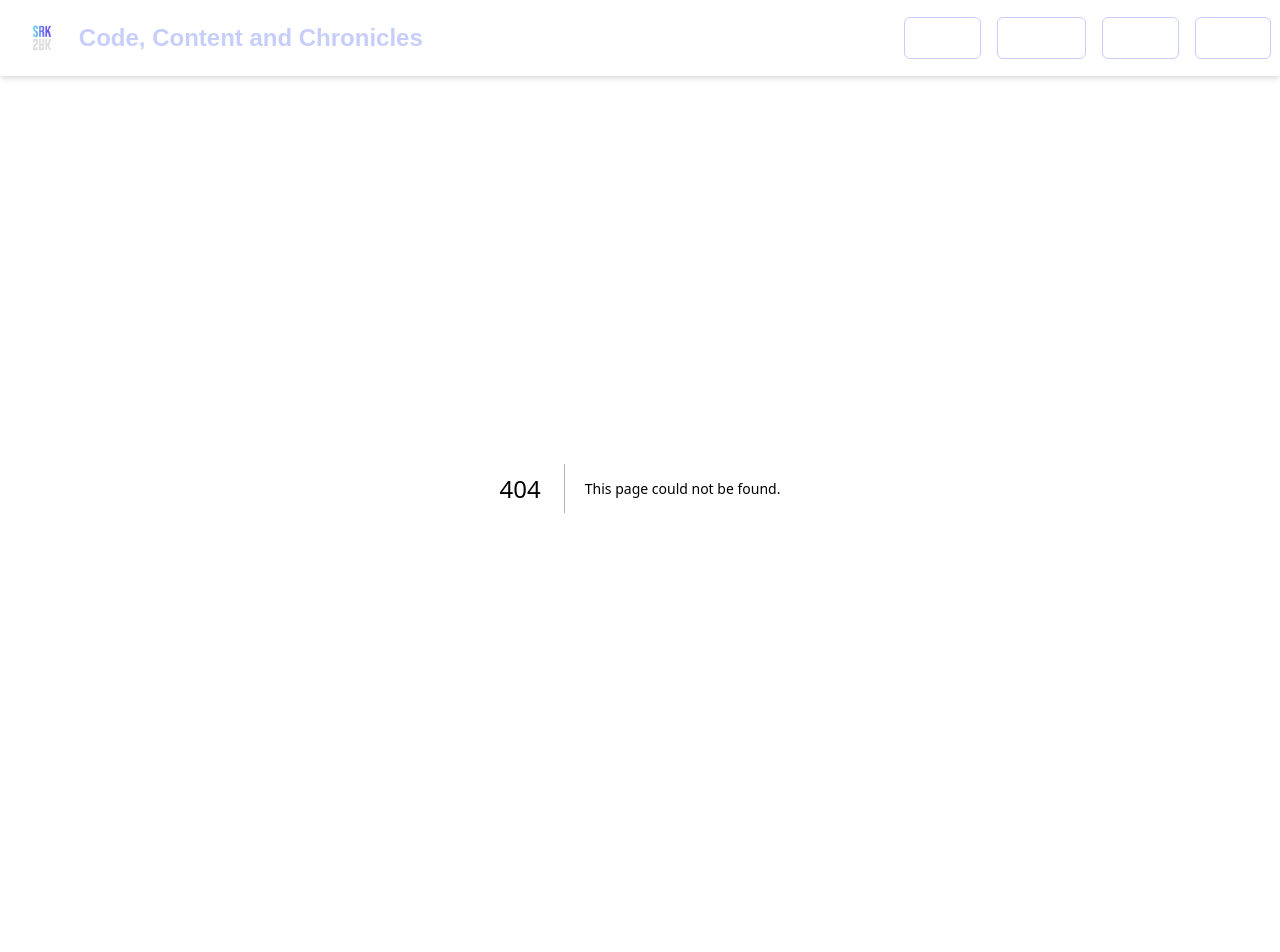
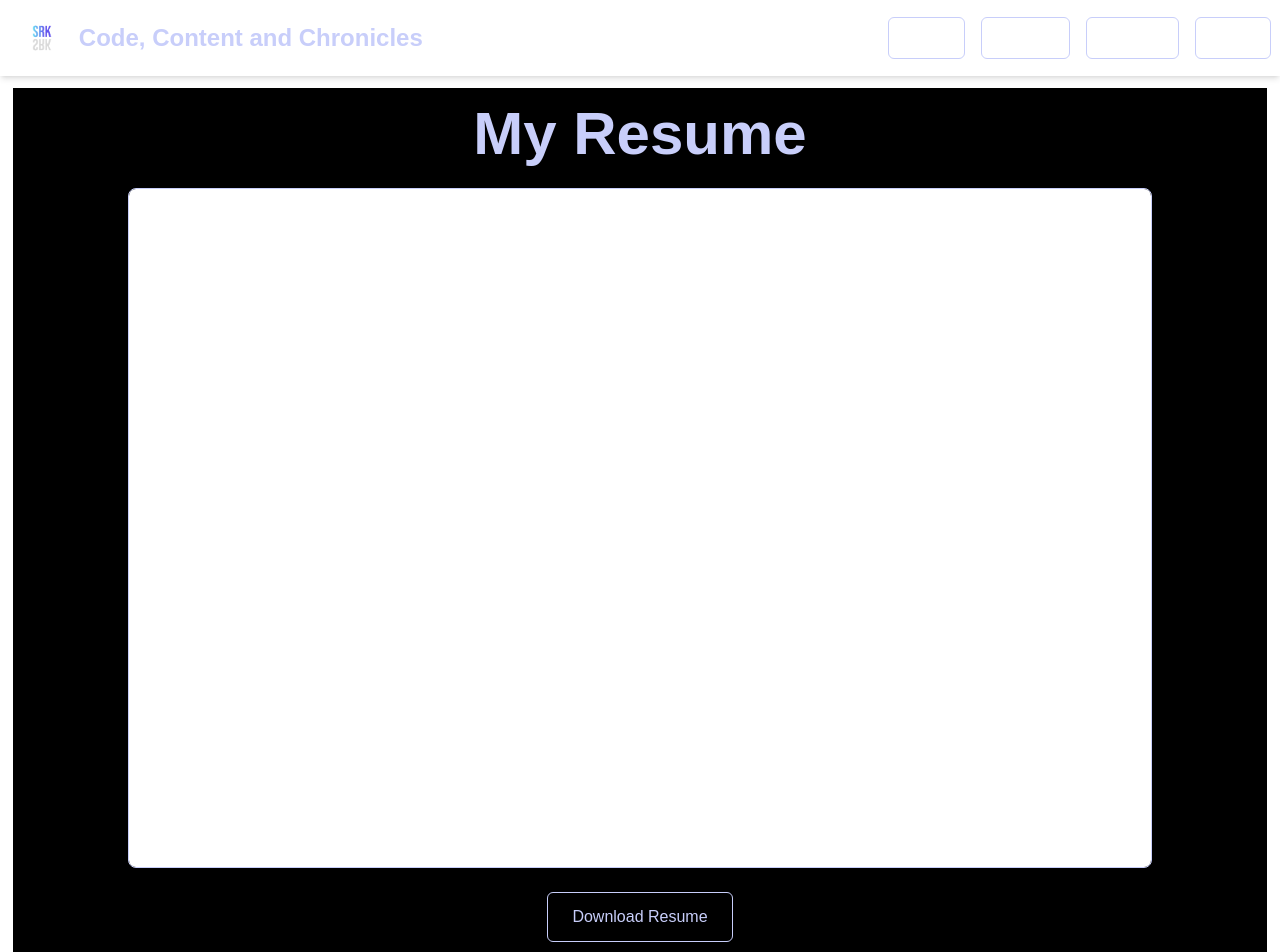
Before and after one commit to shreyasrkarthik/portfolio, a Next.js app: page /resume in a window 1280 px wide. Before the commit this address had no page. Shown: the top 952 px of the page. Before the commit the page ends 901 px from the top, so only its background shows below. Built offline with nearby package versions, Linux system fonts and the light colour scheme.

Commit message:
Added  Resume button and view and download functinoality

```diff
--- a/app/components/NavBar.js
+++ b/app/components/NavBar.js
@@ -21,7 +21,7 @@ export default function NavBar() {
 
         {/* Desktop Navigation */}
         <div className="hidden md:flex space-x-4">
-          {["Home", "Contact", "Social", "About"].map((item) => (
+          {["Home", "Contact", "Resume", "About"].map((item) => (
             <Link
               key={item}
               href={`/${item.toLowerCase()}`}
--- /dev/null
+++ b/app/components/Resume.js
@@ -0,0 +1,25 @@
+export default function ResumePage() {
+  return (
+    <div className="flex flex-col items-center justify-center min-h-screen p-4 bg-black">
+      <h1 className="text-6xl font-bold mb-6 text-[#c8cefa]">My Resume</h1>
+
+      {/* PDF Viewer Fullscreen */}
+      <div className="w-full max-w-5xl h-[85vh] border border-[#c8cefa] rounded-lg overflow-hidden">
+        <iframe
+          src="/Resume_SRK.pdf"
+          className="w-full h-full"
+          title="Resume"
+        ></iframe>
+      </div>
+
+      {/* Download Button */}
+      <a
+        href="/Resume_SRK.pdf"
+        download="ShreyasRK_Resume.pdf"
+        className="mt-6 px-6 py-3 border border-[#c8cefa] text-[#c8cefa] rounded-md hover:bg-[#c8cefa] hover:text-black transition duration-200"
+      >
+        Download Resume
+      </a>
+    </div>
+  );
+}
--- /dev/null
+++ b/app/resume/page.js
@@ -0,0 +1,9 @@
+import ResumePage from "../components/Resume";
+
+export default function Resume() {
+  return (
+    <main>
+      <ResumePage/>
+    </main>
+  );
+}
--- a/app/social/page.js
+++ /dev/null
@@ -1,9 +0,0 @@
-import ContactForm from "../components/ContactForm"
-
-export default function Contact() {
-  return (
-    <main className="w-full min-h-screen overflow-x-hidden">
-      <ContactForm/>
-    </main>
-  );
-}
```
Also changed, not shown: 1 other file (tests, documents, lock files or other folders).
